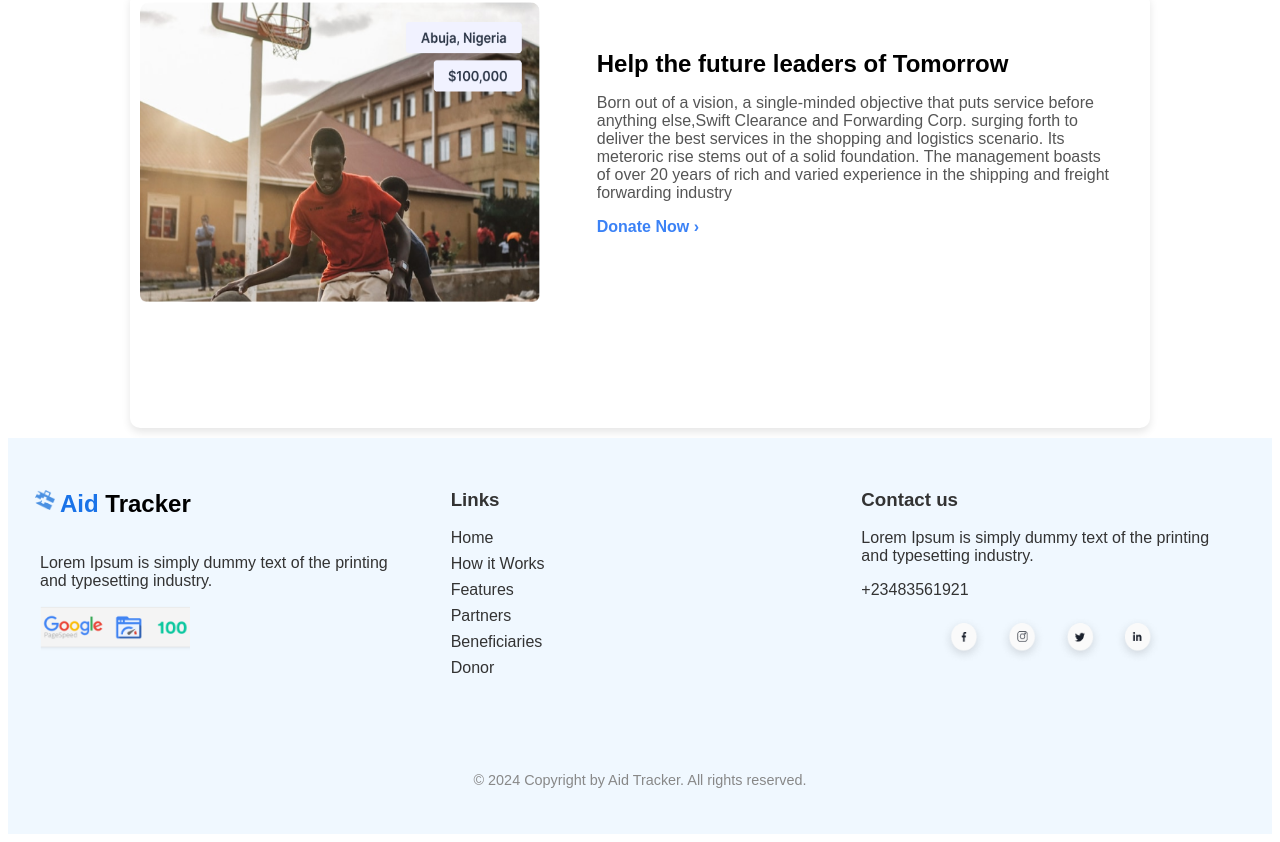
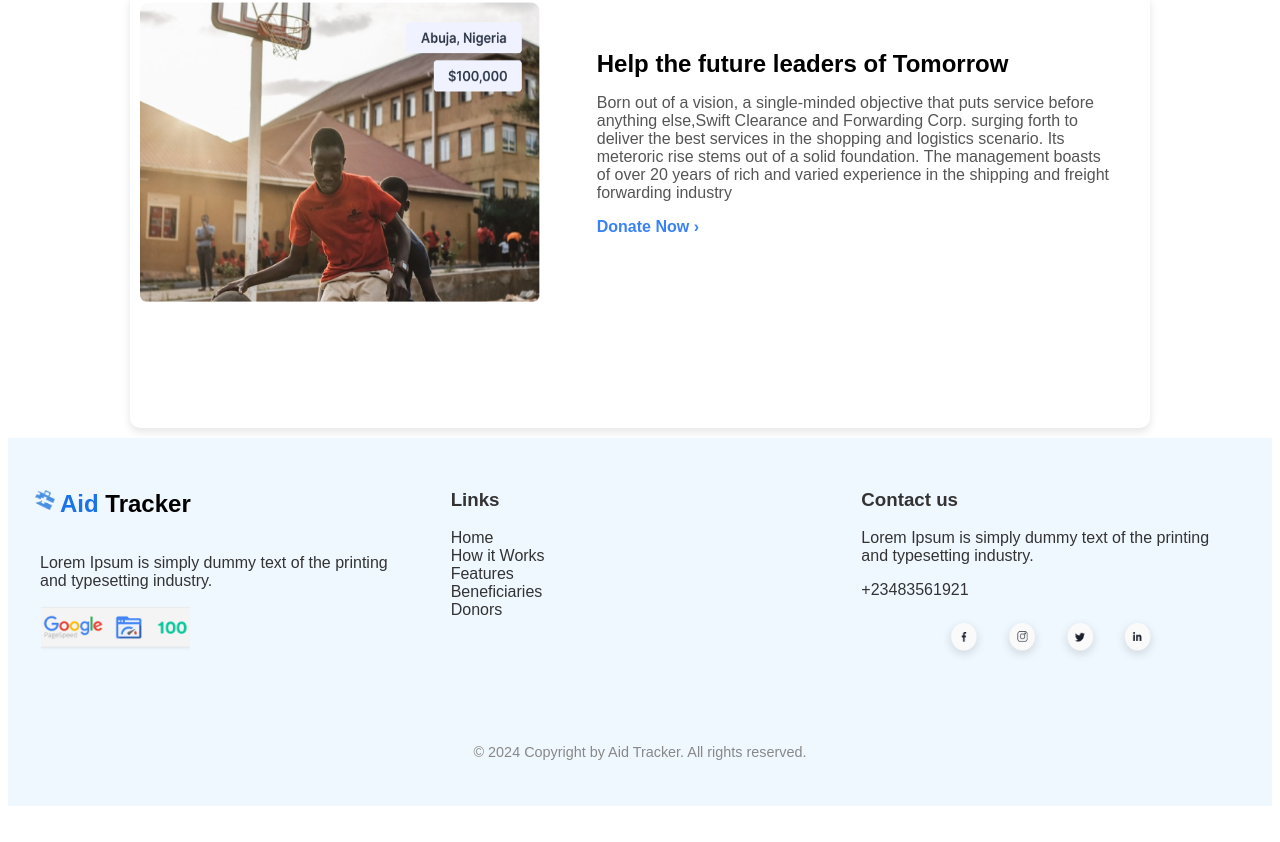
Before and after one commit to maureenjesse/aid-trackers, a Next.js app: page / in a window 1280 px wide. Shown: the part 5771-6613 px from the top of the page. After the commit the page ends 6585 px from the top, so only its background shows below. Built offline with nearby package versions, Linux system fonts and the light colour scheme.

Commit message:
worked on footer links

```diff
--- a/src/app/components/Footer.js
+++ b/src/app/components/Footer.js
@@ -19,12 +19,11 @@ const Footer = () => {
       <div className={styles.footerSection}>
         <h3>Links</h3>
         <ul className={styles.linksList}>
-          <li>Home</li>
-          <li>How it Works</li>
-          <li>Features</li>
-          <li>Partners</li>
-          <li>Beneficiaries</li>
-          <li>Donor</li>
+        <li><a href="#home">Home</a></li>
+        <li><a href="#how-it-works">How it Works</a></li>
+        <li><a href="#features">Features</a></li>
+        <li><a href="#beneficiary">Beneficiaries</a></li>
+        <li><a href="#donors">Donors</a></li>
         </ul>
       </div>
       <div className={styles.footerSection}>
--- a/src/app/styles/Footer.module.css
+++ b/src/app/styles/Footer.module.css
@@ -56,10 +56,14 @@
     padding: 0;
   }
 
-  .linksList li {
+  .linksList li a{
     margin: 0.5rem 0;
+    color: #333;
+    text-decoration: none;
     cursor: pointer;
   }
+
+
 
   .socialIcons {
     display: flex;
```
